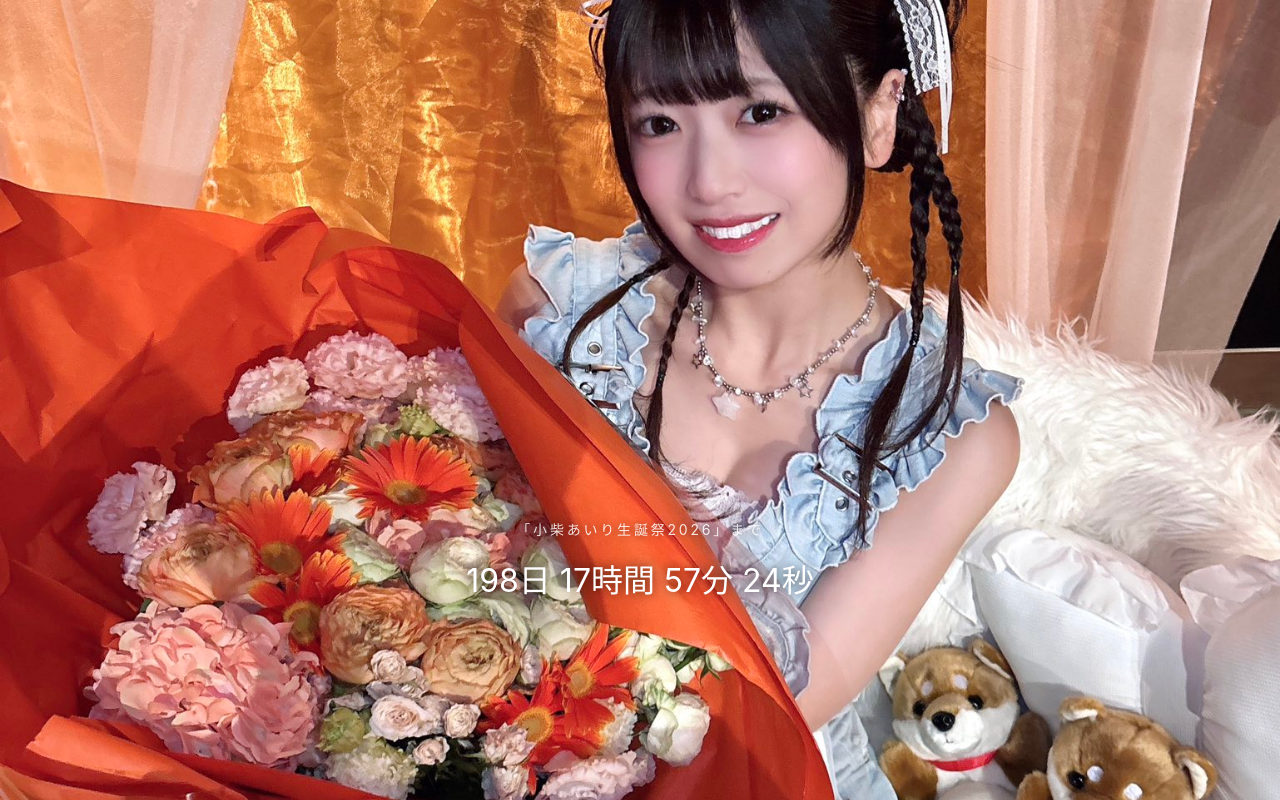
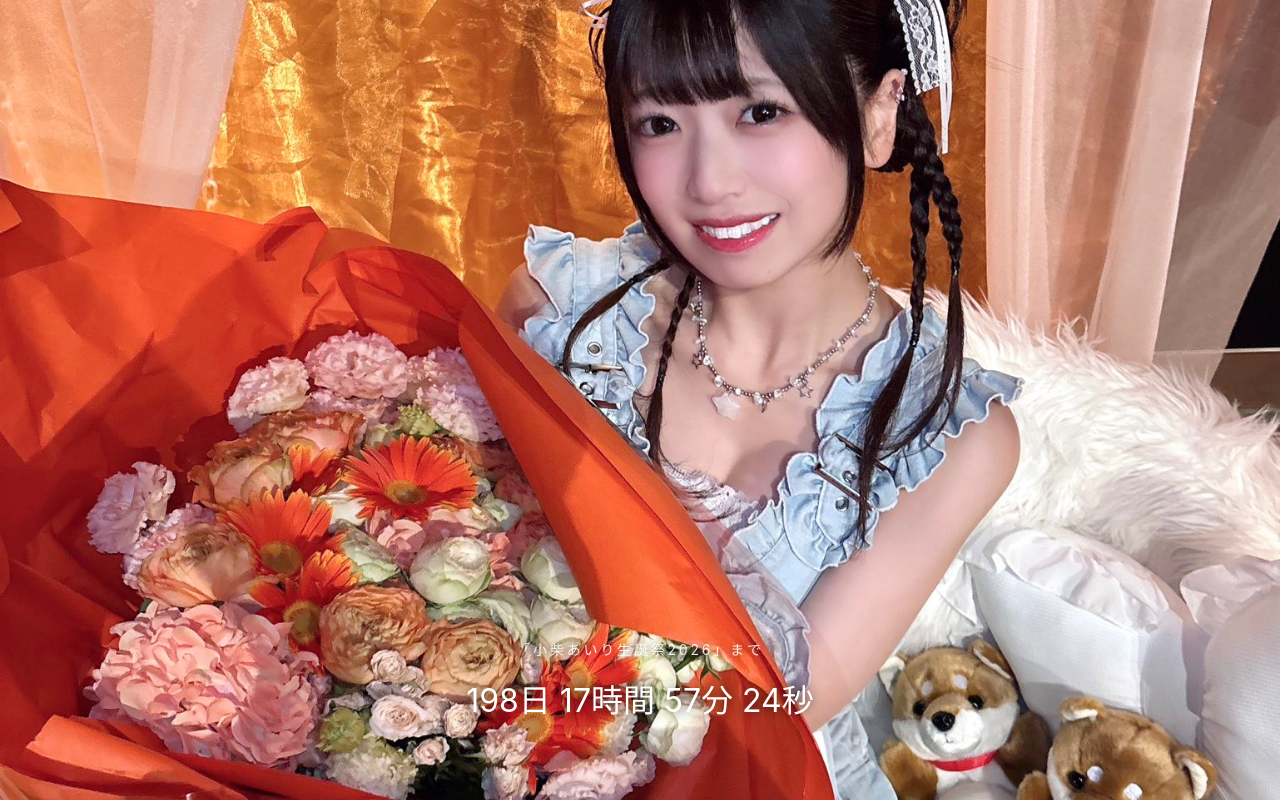
Before and after one commit to sonmzak1228-tech/birthday-countdown, a plain HTML site: page index.html in a window 1280 px wide. Drawn offline with Linux system fonts and the light colour scheme.

Commit message:
index.html を更新

```diff
--- a/index.html
+++ b/index.html
@@ -24,7 +24,7 @@
   position: absolute;
 
   /* ここを触る */
-  top: 70%;
+  top: 85%;
   left: 50%;
 
   transform: translate(-50%, -50%);
```
